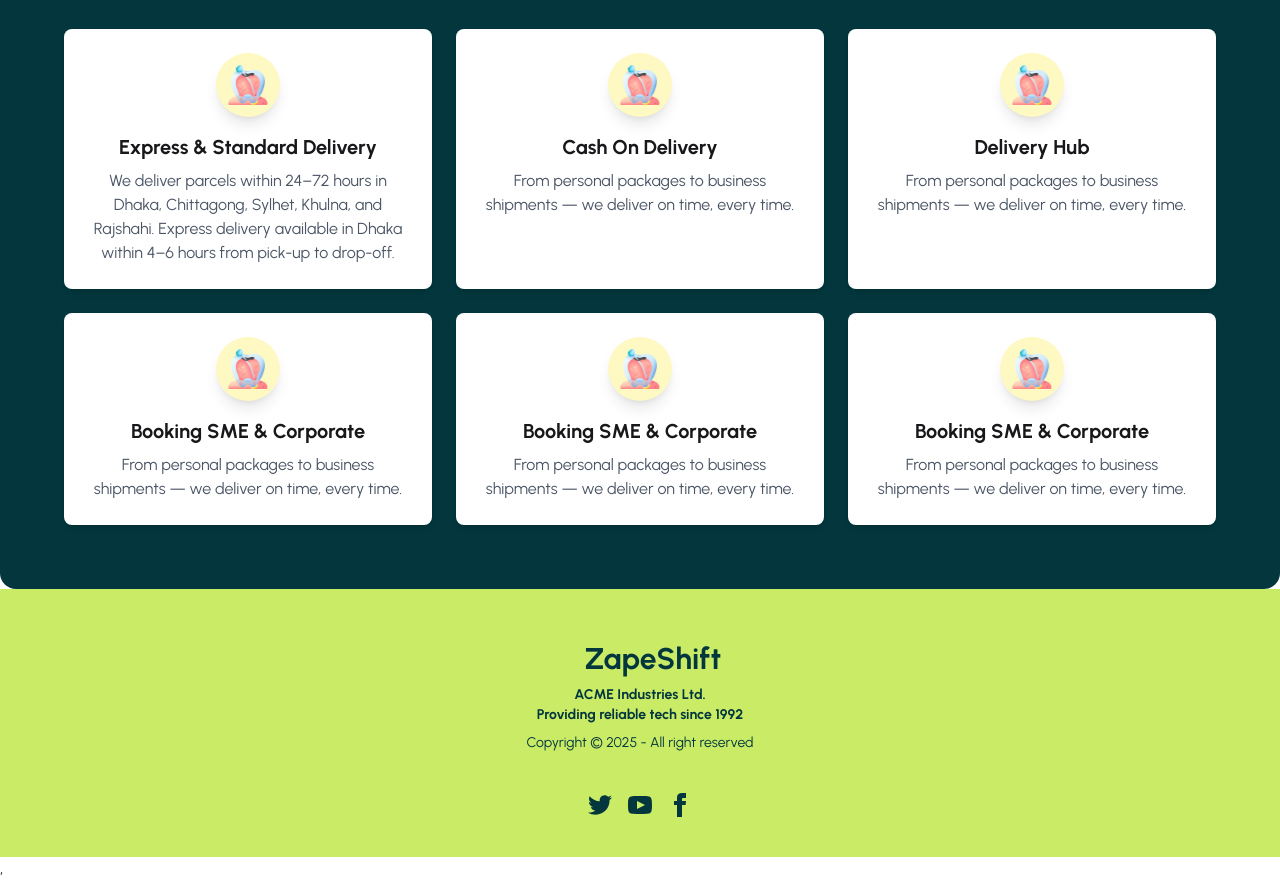
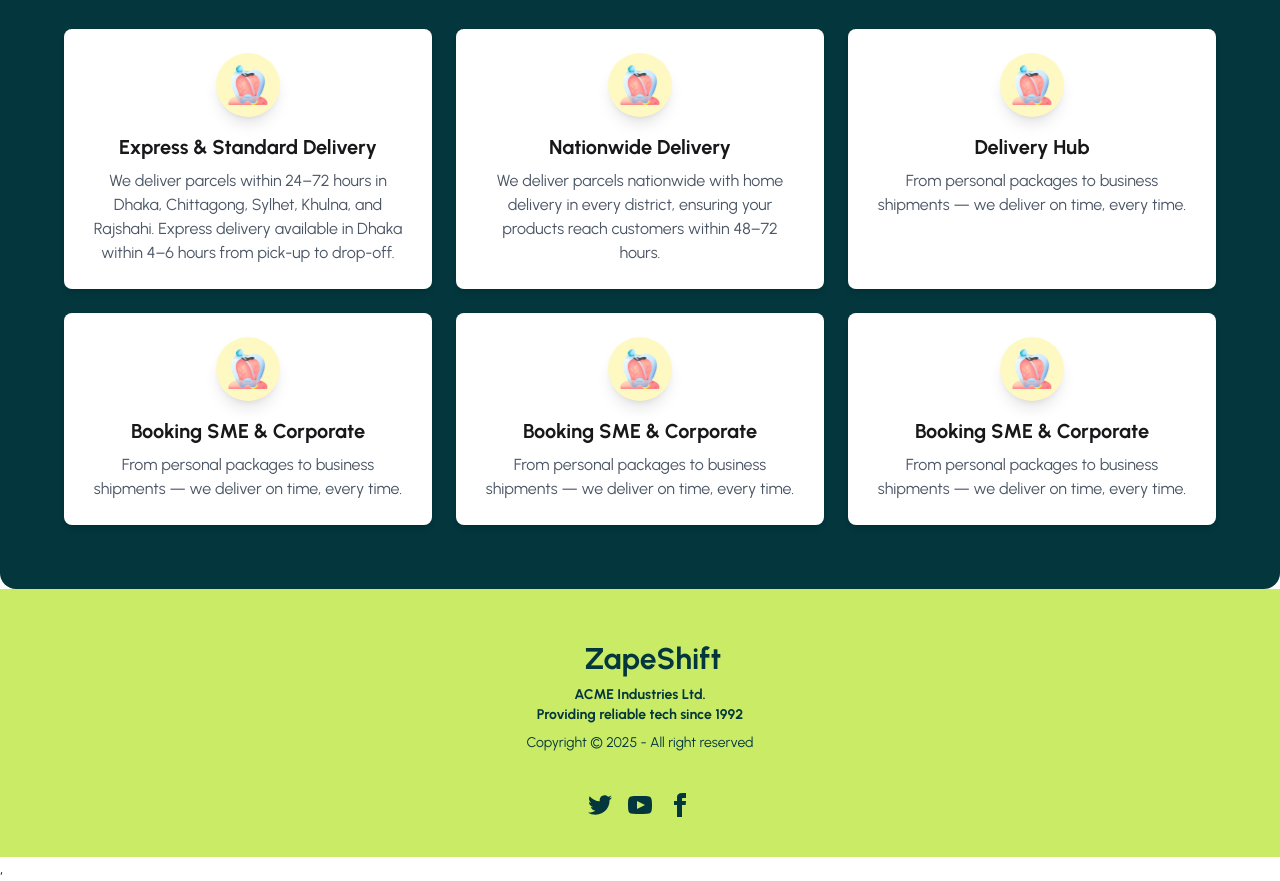
Before and after one commit to Shoybit/zaap-shift, a React (Vite) app: page / in a window 1280 px wide. Shown: the part 1240-2121 px from the top of the page. Built offline with nearby package versions, Linux system fonts and the light colour scheme.

Commit message:
Our Services Nationwide Delivery

```diff
--- a/src/Pages/Our Services/OurServices.jsx
+++ b/src/Pages/Our Services/OurServices.jsx
@@ -11,8 +11,8 @@ const Services = [
   {
     id: 2,
     icon: logo,
-    title: "Cash On Delivery",
-    description: "From personal packages to business shipments — we deliver on time, every time.",
+    title: "Nationwide Delivery",
+    description: "We deliver parcels nationwide with home delivery in every district, ensuring your products reach customers within 48–72 hours.",
   },
   {
     id: 3,
```
